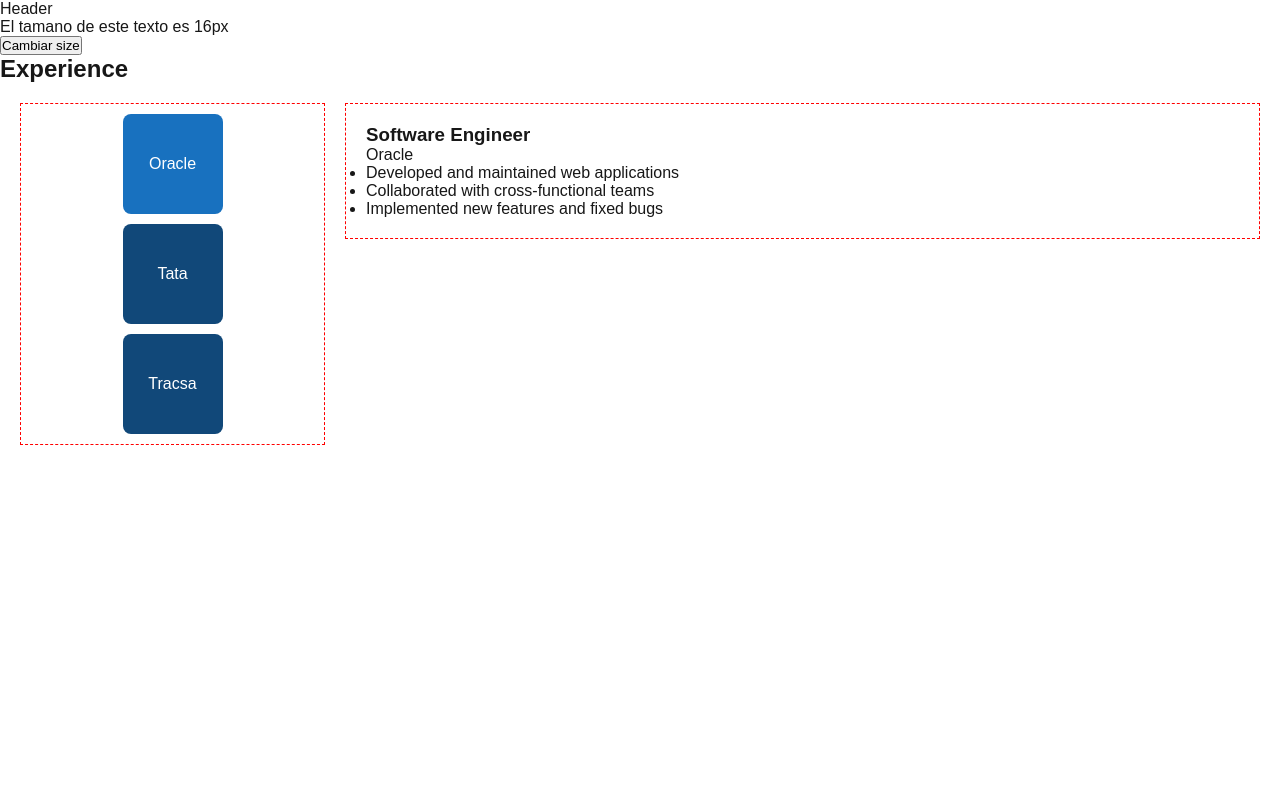
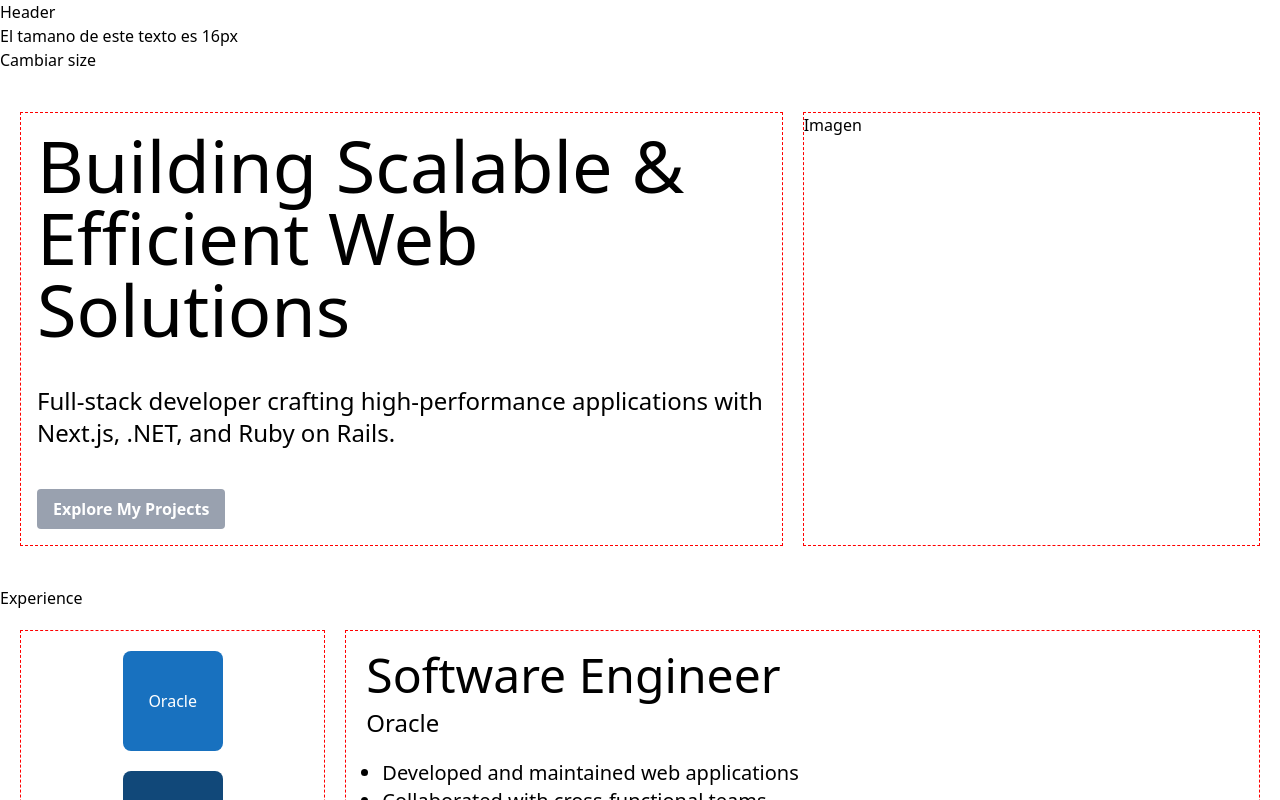
Before and after one commit to ElGuitarrero/PortafolioBrutalista, a Next.js app: page / in a window 1280 px wide. Shown: the top 800 px of the page. Built offline with nearby package versions, Linux system fonts and the light colour scheme.

Commit message:
Hero y Experiencie terminados

```diff
--- /dev/null
+++ b/postcss.config.mjs
@@ -0,0 +1,6 @@
+const config = {
+    plugins: {
+      "@tailwindcss/postcss": {},
+    },
+  };
+  export default config;
--- a/src/app/components/Experience.tsx
+++ b/src/app/components/Experience.tsx
@@ -1,5 +1,7 @@
 import { useEffect, useState, useRef } from "react";
 import estilos from "@/app/components/Experience.module.css";
+import '@/app/components/debug.css'
+
 
 interface ExperienceProp {
     position: string;
@@ -92,12 +94,11 @@
     return (
         <section id="experience">
             <h2>Experience</h2>
-      <div className={estilos.container}>
-        <div className={`${estilos.experiencieEmpresas} ${estilos.debug}`}>
+            <div className="flex flex-row gap-5 m-5">
+                <div className="basis-2/8 flex flex-col gap-5 p-5 bordered justify-center items-center">
                     <div
                         onClick={() => handleChangeCompany("Oracle")}
-            className={`${estilos.card} ${
-              selectedCompany === "Oracle" ? estilos.active : ""
+                        className={`${estilos.card} ${selectedCompany === "Oracle" ? estilos.active : ""
                             }`}
                         id="oracle"
                     >
@@ -105,8 +106,7 @@
                     </div>
                     <div
                         onClick={() => handleChangeCompany("Tata")}
-            className={`${estilos.card} ${
-              selectedCompany === "Tata" ? estilos.active : ""
+                        className={`${estilos.card} ${selectedCompany === "Tata" ? estilos.active : ""
                             }`}
                         id="tata"
                     >
@@ -114,8 +114,7 @@
                     </div>
                     <div
                         onClick={() => handleChangeCompany("Tracsa")}
-            className={`${estilos.card} ${
-              selectedCompany === "Tracsa" ? estilos.active : ""
+                        className={`${estilos.card} ${selectedCompany === "Tracsa" ? estilos.active : ""
                             }`}
                         id="tracsa"
                     >
@@ -123,16 +122,17 @@
                     </div>
                 </div>
 
-        <div className={`${estilos.expDetalles} ${estilos.debug}`}>
-          <h3 className="animate-data" id="position">
+                {/* Experiencia y bulletpoints */}
+                <div className="basis-6/8 flex flex-col bordered p-5">
+                    <h3 className="animate-data text-5xl mb-2" id="position">
                         {expData?.position}
                     </h3>
-          <p className="animate-data" id="company">
+                    <p className="animate-data text-2xl font-thin mb-5" id="company">
                         {expData?.company}
                     </p>
-          <ul>
+                    <ul className="ml-4">
                         {expData?.bulletpoints.map((point, index) => (
-              <li className="animate-data" key={index} id={`bullet-${index}`}>
+                            <li className="animate-data text-xl list-disc font-thin" key={index} id={`bullet-${index}`}>
                                 {point}
                             </li>
                         ))}
--- a/src/app/components/Hero.tsx
+++ b/src/app/components/Hero.tsx
@@ -1,8 +1,14 @@
+import '@/app/components/debug.css'
 const Hero = () => (
-    <section id="home" className="hero">
-        <h1>Building Scalable & Efficient Web Solutions</h1>
-        <p>Full-stack developer crafting high-performance applications with Next.js, .NET, and Ruby on Rails.</p>
-        <button><a href="#projects">Explore My Projects</a></button>
+    <section id="home" className="flex flex-row gap-5 ml-5 mr-5 m-10">
+        <div className="basis-5/8 bordered p-4 flex gap-10 flex-col justify-start items-start">
+            <h1 className="text-7xl">Building Scalable & Efficient Web Solutions</h1>
+            <p className="text-2xl font-thin">Full-stack developer crafting high-performance applications with Next.js, .NET, and Ruby on Rails.</p>
+            <button className="bg-gray-400 hover:bg-gray-700 text-white font-bold py-2 px-4 rounded"><a href="#projects">Explore My Projects</a></button>
+        </div>
+        <div className="basis-3/8 bordered">
+            Imagen
+        </div>
     </section>
 )
 
--- /dev/null
+++ b/src/app/components/debug.css
@@ -0,0 +1,3 @@
+.bordered {
+    border: 1px dashed red;
+}
--- a/src/app/globals.css
+++ b/src/app/globals.css
@@ -1,42 +1,7 @@
-:root {
-  --background: #ffffff;
-  --foreground: #171717;
-}
-
-@media (prefers-color-scheme: dark) {
-  :root {
-    --background: #0a0a0a;
-    --foreground: #ededed;
-  }
-}
+@import 'tailwindcss';
 
 html,
 body {
   max-width: 100vw;
   overflow-x: hidden;
 }
-
-body {
-  color: var(--foreground);
-  background: var(--background);
-  font-family: Arial, Helvetica, sans-serif;
-  -webkit-font-smoothing: antialiased;
-  -moz-osx-font-smoothing: grayscale;
-}
-
-* {
-  box-sizing: border-box;
-  padding: 0;
-  margin: 0;
-}
-
-a {
-  color: inherit;
-  text-decoration: none;
-}
-
-@media (prefers-color-scheme: dark) {
-  html {
-    color-scheme: dark;
-  }
-}
--- a/src/app/page.tsx
+++ b/src/app/page.tsx
@@ -1,7 +1,9 @@
 'use client'
+
 
 import React, { useState } from "react";
 import Experience from "./components/Experience";
+import Hero from "./components/Hero";
 
 export default function Home() {
   const [size, setSize] = useState(16)
@@ -23,6 +25,7 @@
     <div>
       <p style={ {fontSize: `${size}px`} }>El tamano de este texto es {size}px</p>
       <button onClick={handleSizeChange}>Cambiar size</button>
+      <Hero></Hero>
       <Experience></Experience>
     </div>
   )
```
Also changed, not shown: package.json (+6 -3 lines), 1 other file (tests, documents, lock files or other folders). Lines whose indentation alone changed are shown as unchanged.
